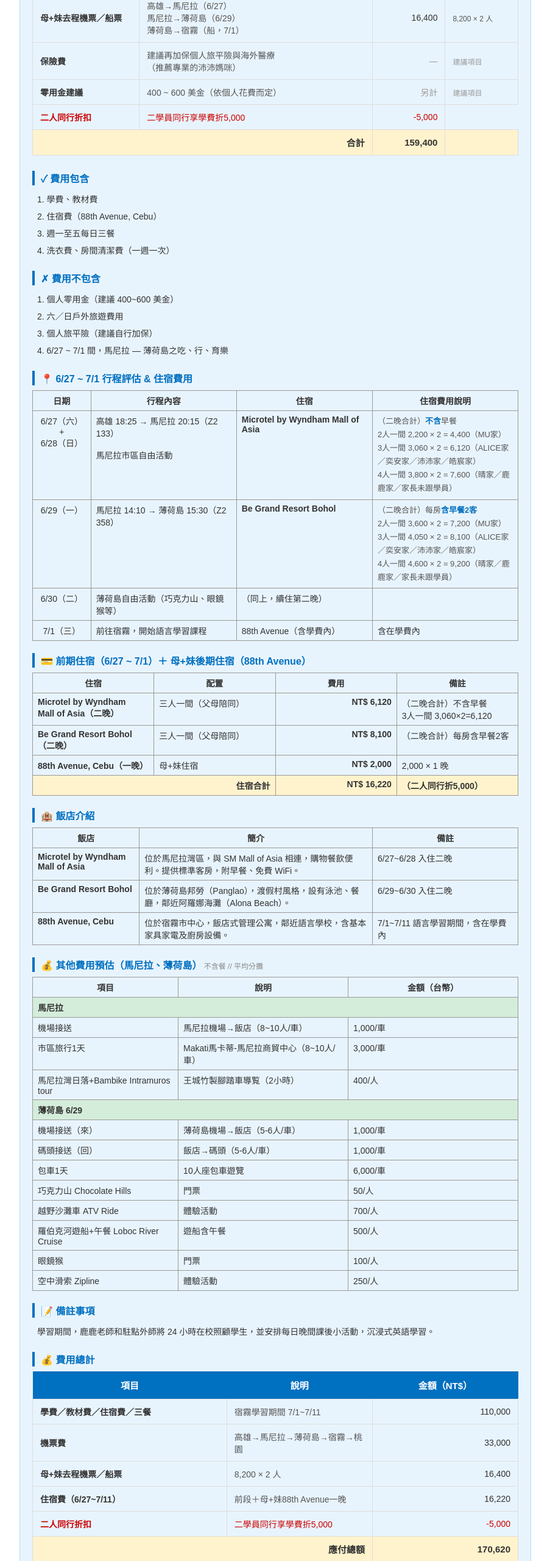
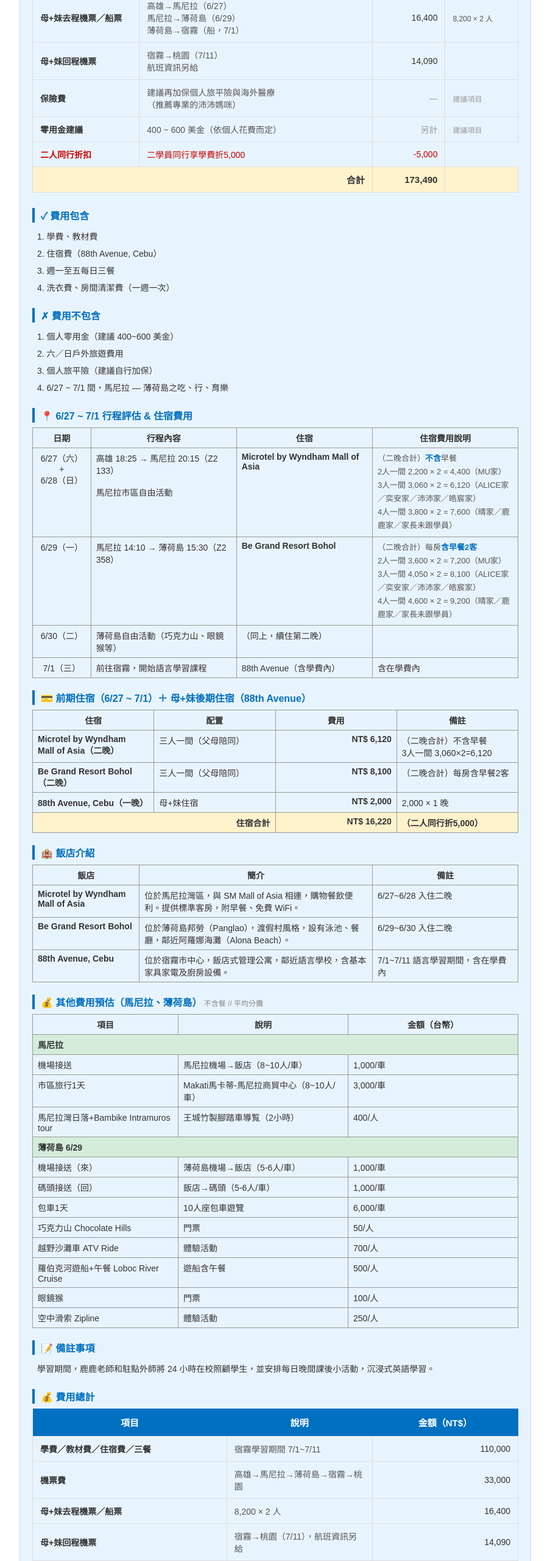
Before and after one commit to prettyfanny123/cebu0627, a plain HTML site: page 皓宸_皓宇.html in a window 1280 px wide. Shown: the part 860-3420 px from the top of the page at 61% size, without its empty margins (188-1091 px from the left). Drawn offline with Linux system fonts and the light colour scheme.

Commit message:
皓宸: 加母+妹回程機票14,090

```diff
--- a/皓宸_皓宇.html
+++ b/皓宸_皓宇.html
@@ -136,6 +136,12 @@
       <td class="desc" style="font-size:12px;">8,200 &times; 2 人</td>
     </tr>
     <tr>
+      <td class="item">母+妹回程機票</td>
+      <td class="desc">宿霧→桃園（7/11）<br>航班資訊另給</td>
+      <td class="amt">14,090</td>
+      <td class="desc" style="font-size:12px;">&nbsp;</td>
+    </tr>
+    <tr>
       <td class="item">保險費</td>
       <td class="desc">建議再加保個人旅平險與海外醫療<br>（推薦專業的沛沛媽咪）</td>
       <td class="amt" style="color:#999;">—</td>
@@ -154,7 +160,7 @@
       </tr>
       <tr class="total-row">
       <td class="item" colspan="2" style="text-align:right;">合計</td>
-      <td class="amt">159,400</td>
+      <td class="amt">173,490</td>
       <td class="desc" style="font-size:12px;">&nbsp;</td>
     </tr>
   </table>
@@ -337,6 +343,11 @@
         <td class="amt">16,400</td>
       </tr>
       <tr>
+        <td class="item">母+妹回程機票</td>
+        <td class="desc">宿霧→桃園（7/11），航班資訊另給</td>
+        <td class="amt">14,090</td>
+      </tr>
+      <tr>
         <td class="item">住宿費（6/27~7/11）</td>
         <td class="desc">前段＋母+妹88th Avenue一晚</td>
         <td class="amt" id="room-total">16,220</td>
@@ -348,7 +359,7 @@
       </tr>
       <tr class="total-row">
         <td class="item" colspan="2" style="text-align:right;">應付總額</td>
-        <td class="amt" id="grand-total">170,620</td>
+        <td class="amt" id="grand-total">184,710</td>
       </tr>
     </table>
   </div>
```
